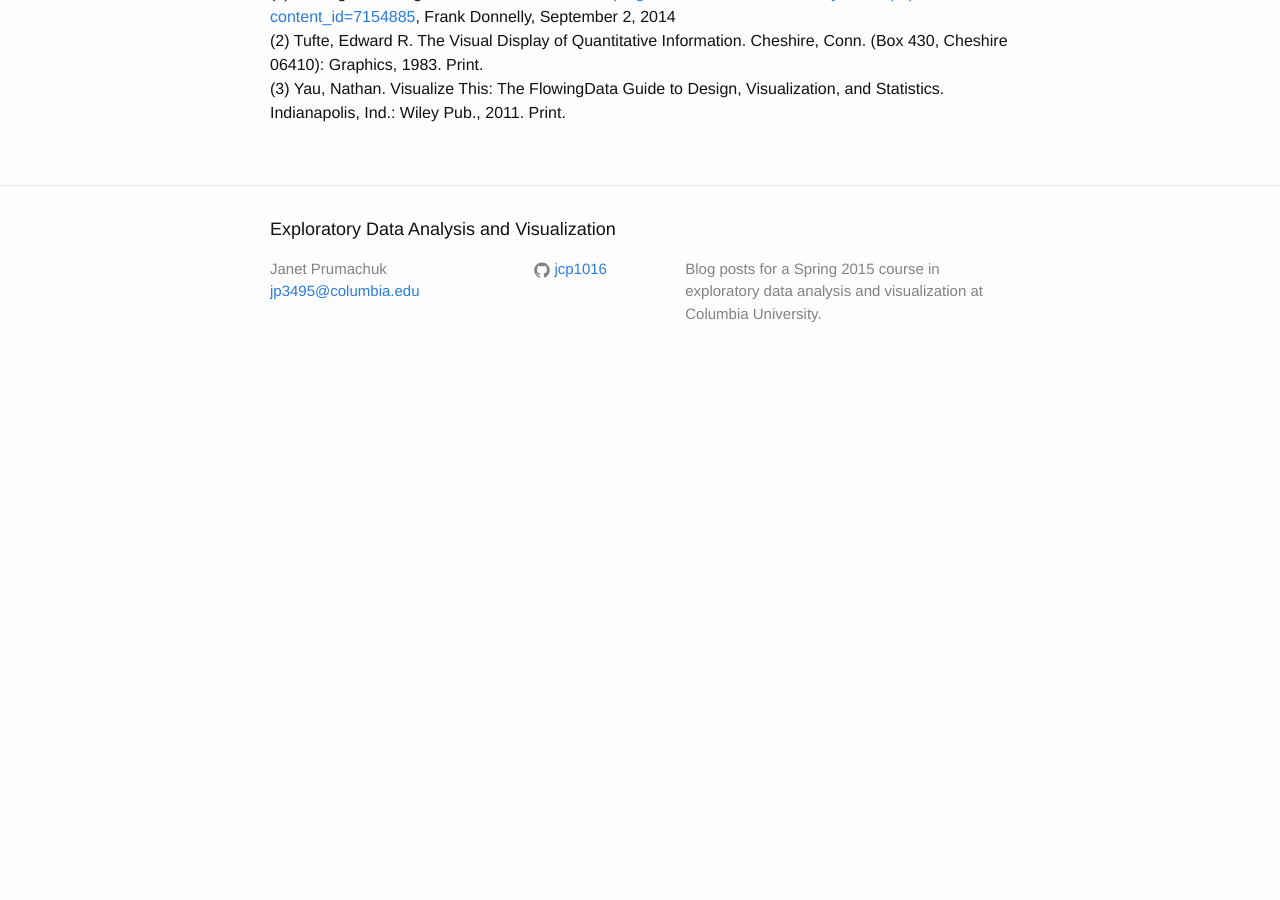
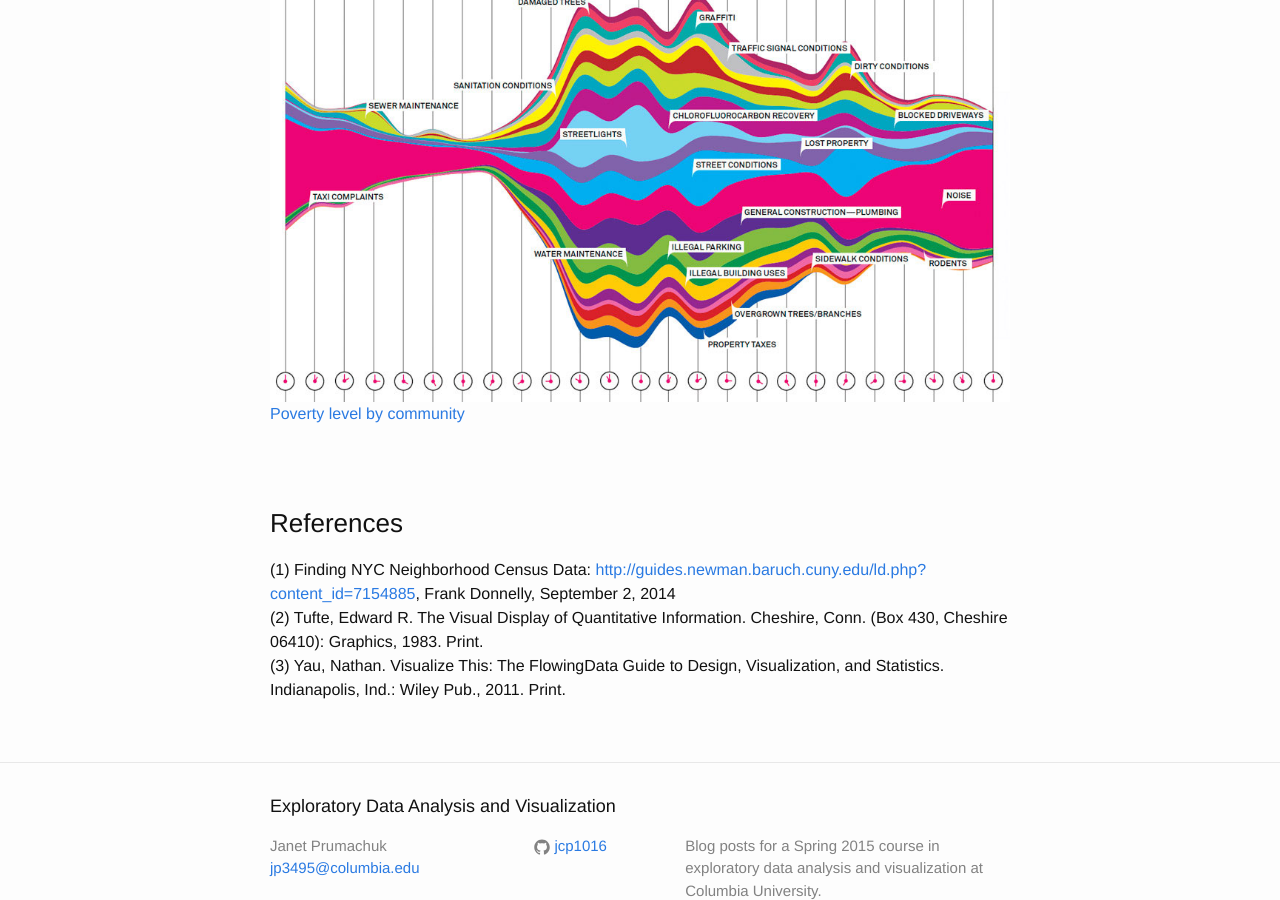
Before and after one commit to jcp1016/jcp1016.github.io, a Jekyll site: the page built from _posts/2015-03-24-nyc-311.md, in a window 1280 px wide and 900 px high, scrolled down 7743 px. Built offline with Jekyll 4.4.1, drawn with Linux system fonts in a browser that asks for light colours; before the commit the page ends 8128 px from its top, so only the background shows below that.

Commit message:
edit post

```diff
--- a/_posts/2015-03-24-nyc-311.md
+++ b/_posts/2015-03-24-nyc-311.md
@@ -163,6 +163,9 @@
 Code for this project is available on GitHub at [https://github.com/jcp1016/nyc-311](https://github.com/jcp1016/nyc-311)
 <br /><br />
 
+![Wired image]({{ site.baseurl }}/assets/wired311.jpg) [Poverty level by community]({{ site.baseurl }}/assets/complaints_by_cd.png)<br />
+
+<br /><br />
 ###References
 
 (1) Finding NYC Neighborhood Census Data:  [http://guides.newman.baruch.cuny.edu/ld.php?content_id=7154885](http://guides.newman.baruch.cuny.edu/ld.php?content_id=7154885), Frank Donnelly, September 2, 2014<br />
```
